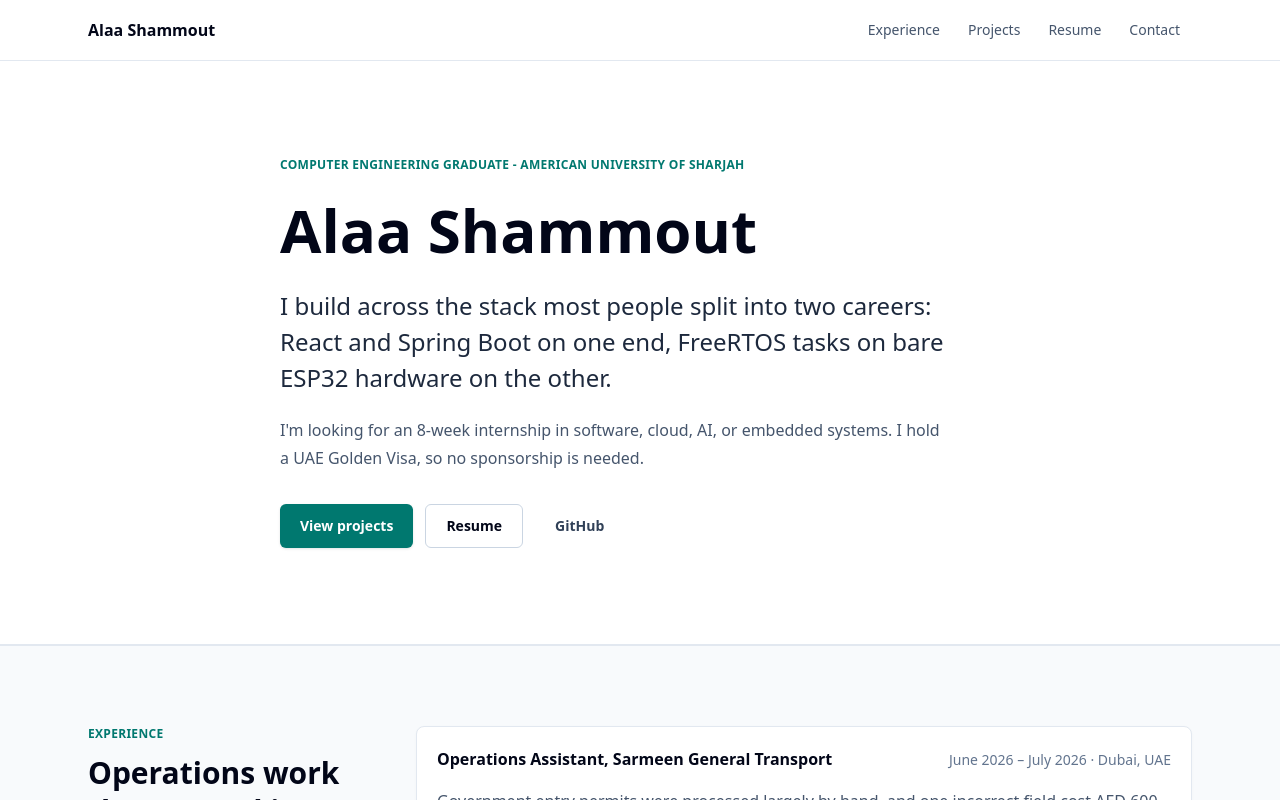
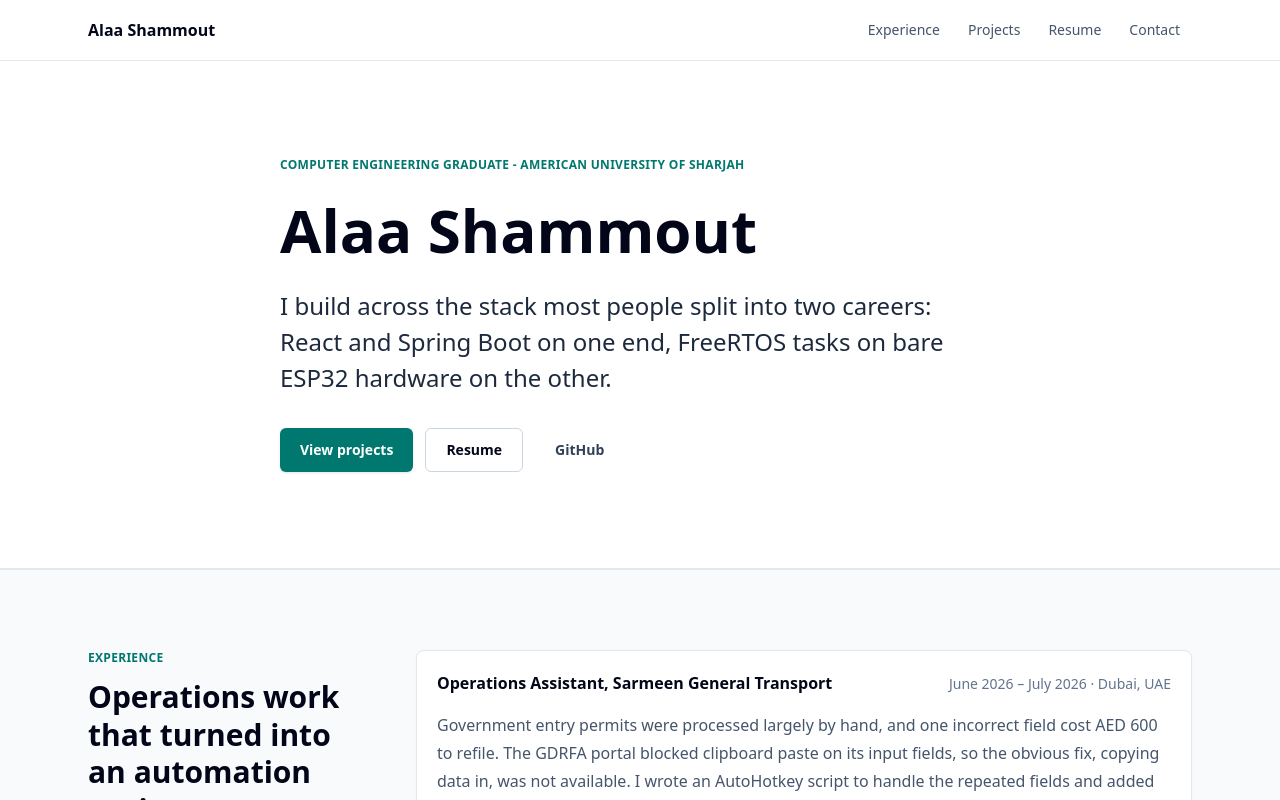
Before and after one commit to AlaaShammout03/alaa-shammout-portfolio, a Next.js app: page / in a window 1280 px wide. Shown: the top 800 px of the page. Built offline with nearby package versions, Linux system fonts and the light colour scheme; no server answers.

Commit message:
Remove internship availability line from hero
No longer accurate now that an internship position has been found.

```diff
--- a/components/sections/hero.tsx
+++ b/components/sections/hero.tsx
@@ -14,11 +14,6 @@ export function Hero() {
         </h1>
         <p className="mt-5 max-w-2xl text-lg leading-8 text-slate-800 md:text-2xl md:leading-9">
           {siteConfig.positioning}
-        </p>
-        <p className="mt-5 max-w-2xl text-base leading-7 text-slate-600">
-          I&apos;m looking for an 8-week internship in software, cloud, AI, or
-          embedded systems. I hold a UAE Golden Visa, so no sponsorship is
-          needed.
         </p>
         <div className="mt-8 flex flex-col gap-3 sm:flex-row">
           <LinkButton href="#projects" className="sm:w-fit">
```
